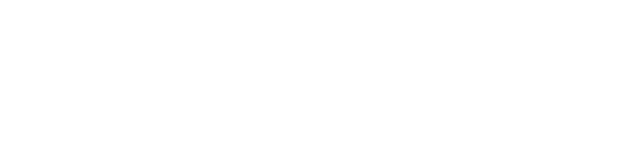
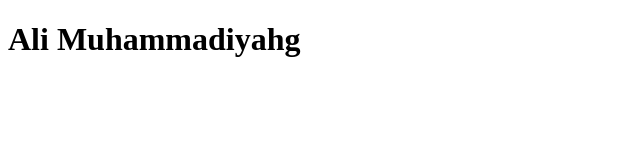
Before and after one commit to Sawaluddin-JR/Latihan-Kedua, a plain HTML site: page index.html in a window 1280 px wide. Shown: the whole page, without its empty margins (0-640 px from the left). Drawn offline with Linux system fonts and the light colour scheme.

```diff
--- a/index.html
+++ b/index.html
@@ -7,6 +7,6 @@
     <title>Document</title>
 </head>
 <body>
-
+    <h1>Ali Muhammadiyahg</h1>
 </body>
 </html>
```
